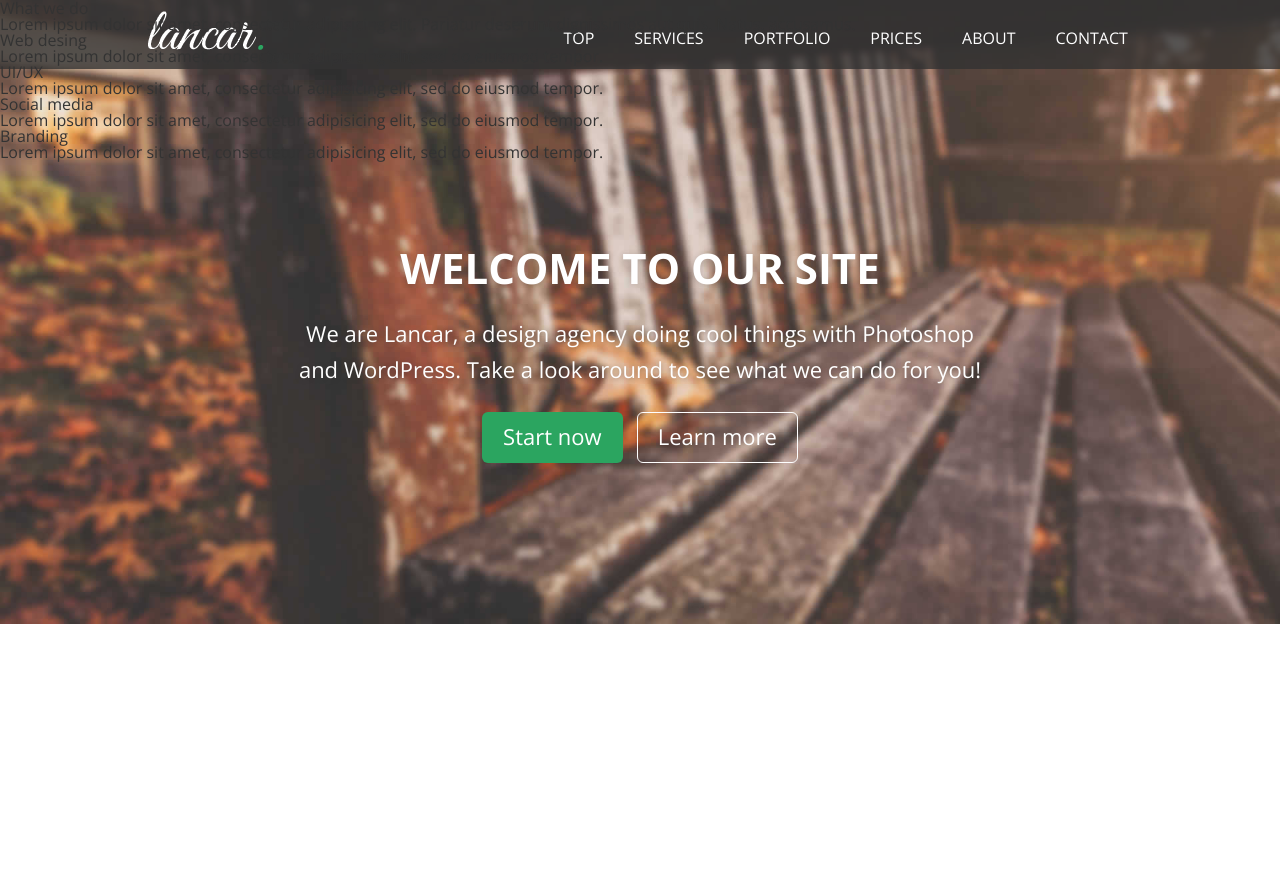
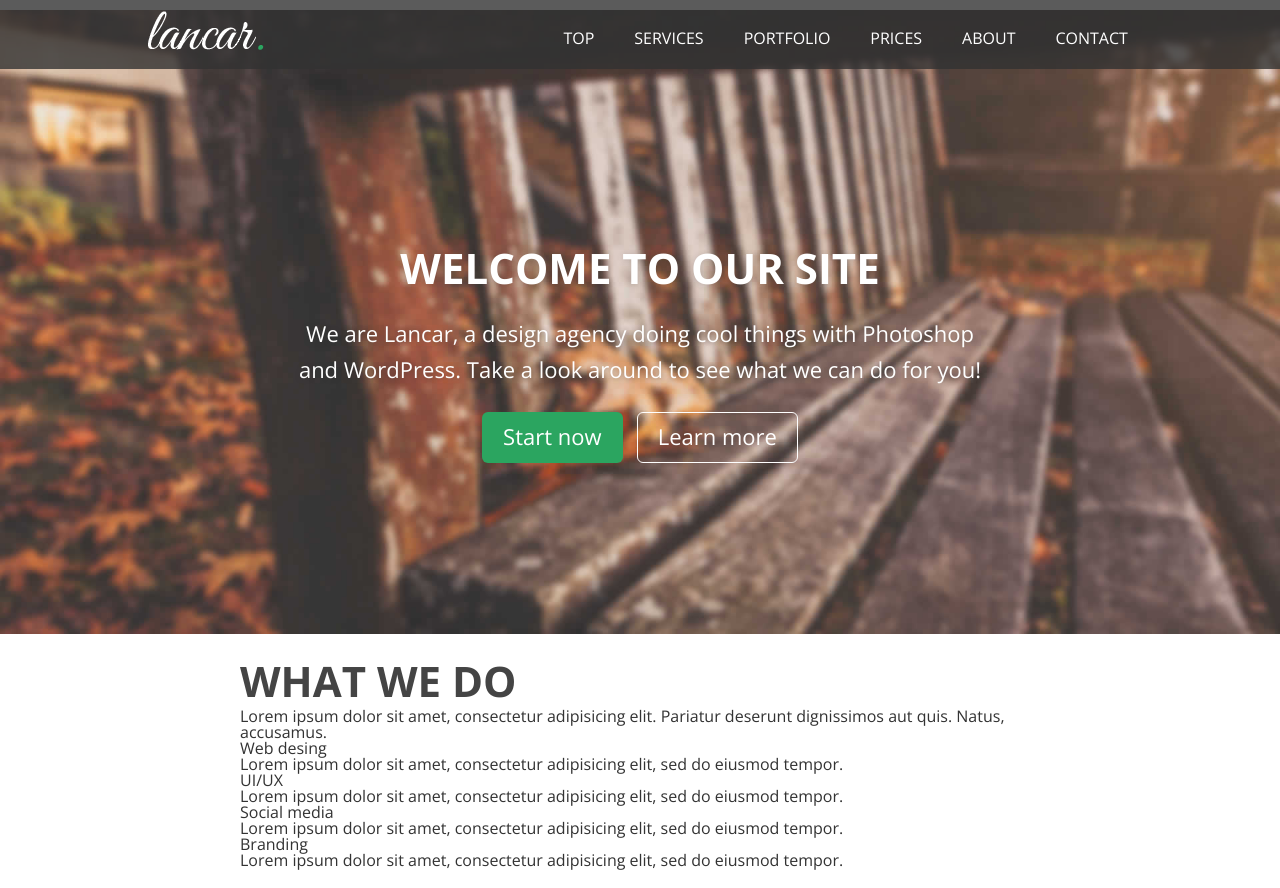
Before and after one commit to HelenMaherovska/test-lancar, a plain HTML site: page index.html in a window 1280 px wide. Before the commit the page ends 800 px from the top, so only its background shows below. Drawn offline with nearby package versions, Linux system fonts and the light colour scheme; a script that the page names is missing.

Commit message:
add some style

```diff
--- a/index.html
+++ b/index.html
@@ -13,6 +13,7 @@
   <link rel="stylesheet" href="https://maxcdn.bootstrapcdn.com/bootstrap/3.3.7/css/bootstrap-theme.min.css" integrity="sha384-rHyoN1iRsVXV4nD0JutlnGaslCJuC7uwjduW9SVrLvRYooPp2bWYgmgJQIXwl/Sp" crossorigin="anonymous">
   <link rel="stylesheet" href="css/reset.css">
   <link rel="stylesheet" href="http://fonts.googleapis.com/css?family=Open+Sans:700,300,400">
+  <link rel="stylesheet" href="assets/font-awesome/css/font-awesome.min.css">
   <link rel="stylesheet" href="css/index.css">
 </head>
 
@@ -44,7 +45,7 @@
   </section>
 
   <section class="what-we-do-description">
-    <h1>What we do</h1>
+    <h2>What we do</h2>
     <div class="divider"></div>
     <p>Lorem ipsum dolor sit amet, consectetur adipisicing elit. Pariatur deserunt dignissimos aut quis. Natus, accusamus.</p>
     <section class="box-1">
--- a/less/index.less
+++ b/less/index.less
@@ -48,7 +48,7 @@ body{
   }
   .title-page{
     color: @white-color;
-    position: absolute;
+    position: relative;
     z-index: -1;
     top: 0;
     left: 0;
@@ -58,11 +58,7 @@ body{
     background-size: cover;
     min-width: 100%;
     height: 78vh;
-    &:after{
-      display: block;
-      clear: both;
-      content: "";
-    }
+
     .title-text-wrapper{
       position: relative;
       top: 37%;
@@ -112,6 +108,15 @@ body{
     }
   }
   .what-we-do-description {
-    position: relative;
+    width: 100vh;
+    margin: 20px auto;
+    h2{
+      margin-top: 10px;
+      font-size: 42px;
+      font-weight: 700;
+      color: #444;
+      line-height: 54px;
+      text-transform: uppercase;
+    }
   }
 }
```
Also changed, not shown: css/index.css.
